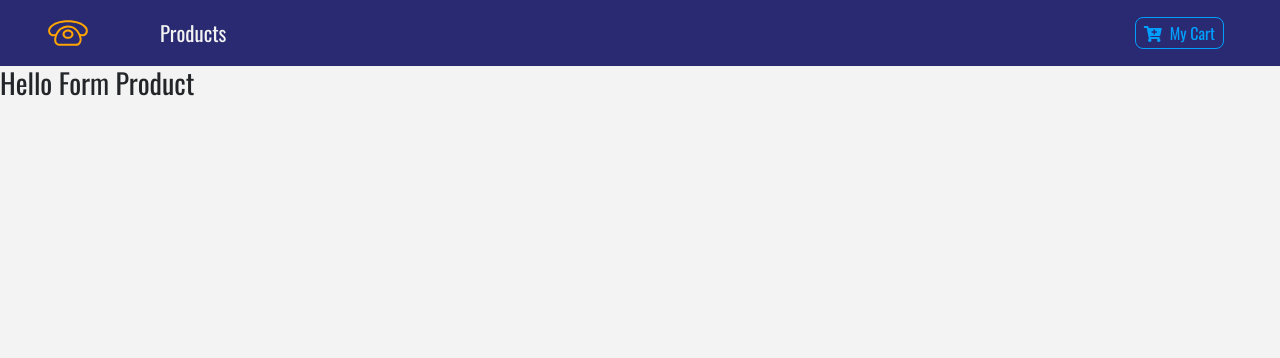
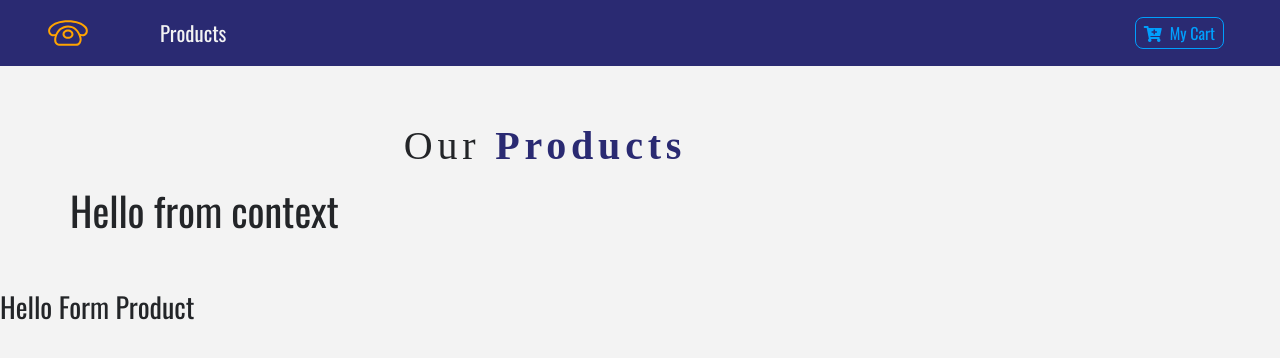
Before and after one commit to MansourMoukdad88/eCommereceStore, a React (Create React App) app: page / in a window 1280 px wide. Shown: the top 358 px of the page. Built offline with nearby package versions, Linux system fonts and the light colour scheme; a web font is replaced by a local one.

Commit message:
Set Context api

```diff
--- a/src/components/Product.js
+++ b/src/components/Product.js
@@ -1,7 +1,8 @@
 import React, { Component } from 'react'
 
 export default class Product extends Component {
-  render() {
+  render(props) {
+
     return (
       <div>
         <h3>Hello Form Product</h3>
--- a/src/components/ProductList.js
+++ b/src/components/ProductList.js
@@ -1,12 +1,32 @@
 import React, { Component } from 'react';
 import Product from './Product';
+import Title from "./Title";
+import {storeProducts} from '../data';
+import {ProductConsumer} from '../context';
+
 export default class ProductList extends Component {
+  state = {
+    products:storeProducts
+  }
   render() {
+
     return (
-      <div>
-        {/* <h3>Hello from ProductList</h3> */}
-        <Product />
-      </div>
+      <React.Fragment>
+        <div className="py-5">
+          <div className="container">
+            <Title name="our" title="products"/>
+            <div className="row">
+              <ProductConsumer>
+                {(val) => {
+                  return <h1>{val}</h1>
+                }}
+              </ProductConsumer>
+            </div>
+
+          </div>
+        </div>
+        <Product/>
+      </React.Fragment>
     )
   }
 }
--- /dev/null
+++ b/src/components/Title.js
@@ -0,0 +1,13 @@
+import React from 'react'
+
+export default function Title({name, title}) {
+  return (
+    <div className="row">
+      <div className="col-10 max-auto my-2 text-center text-title">
+        <h1 className="text-capitalize text-weight-bold">
+          {name} <strong className="text-blue">{title}</strong>
+        </h1>
+      </div>
+    </div>
+  )
+}
--- /dev/null
+++ b/src/context.js
@@ -0,0 +1,20 @@
+import React, { Component } from 'react'
+
+
+const ProductContext = React.createContext()
+// provider
+// consumer
+
+class ProductProvider extends Component {
+  render() {
+    return (
+      <ProductContext.Provider value="Hello from context">
+        {this.props.children}
+      </ProductContext.Provider>
+    )
+  }
+}
+
+const ProductConsumer = ProductContext.Consumer;
+
+export {ProductProvider, ProductConsumer}
```
Also changed, not shown: src/index.js (+5 -2 lines).
